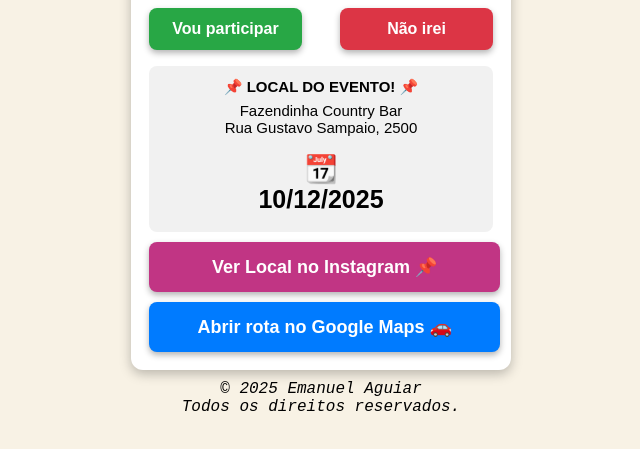
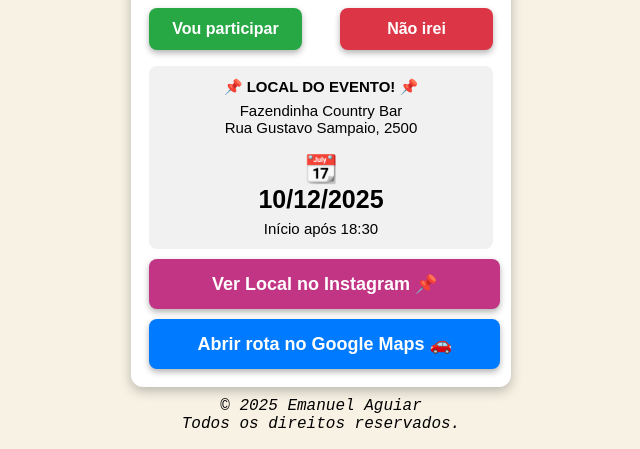
Before and after one commit to modelospadrao/CONVITEDAJOSY, a plain HTML site: page index.html in a window 1280 px wide. Shown: the part 370-819 px from the top of the page, without its empty margins (319-959 px from the left). Drawn offline with Linux system fonts and the light colour scheme.

Commit message:
Update index.html

```diff
--- a/index.html
+++ b/index.html
@@ -208,6 +208,7 @@ button.big-btn, .btn {
         <br><br>
         <span style="font-size: 27px;">📆</span><br> <!-- Aumentando o ícone do calendário -->
         <strong><span style="font-size: 25px;">10/12/2025</span></strong> <!-- Ajuste para a data -->
+            Início após 18:30
         </div>
 
         <a href="https://www.instagram.com/fazendinhacountrybar/?igsh=dzQyem5zcTFxa2c1#"
```
